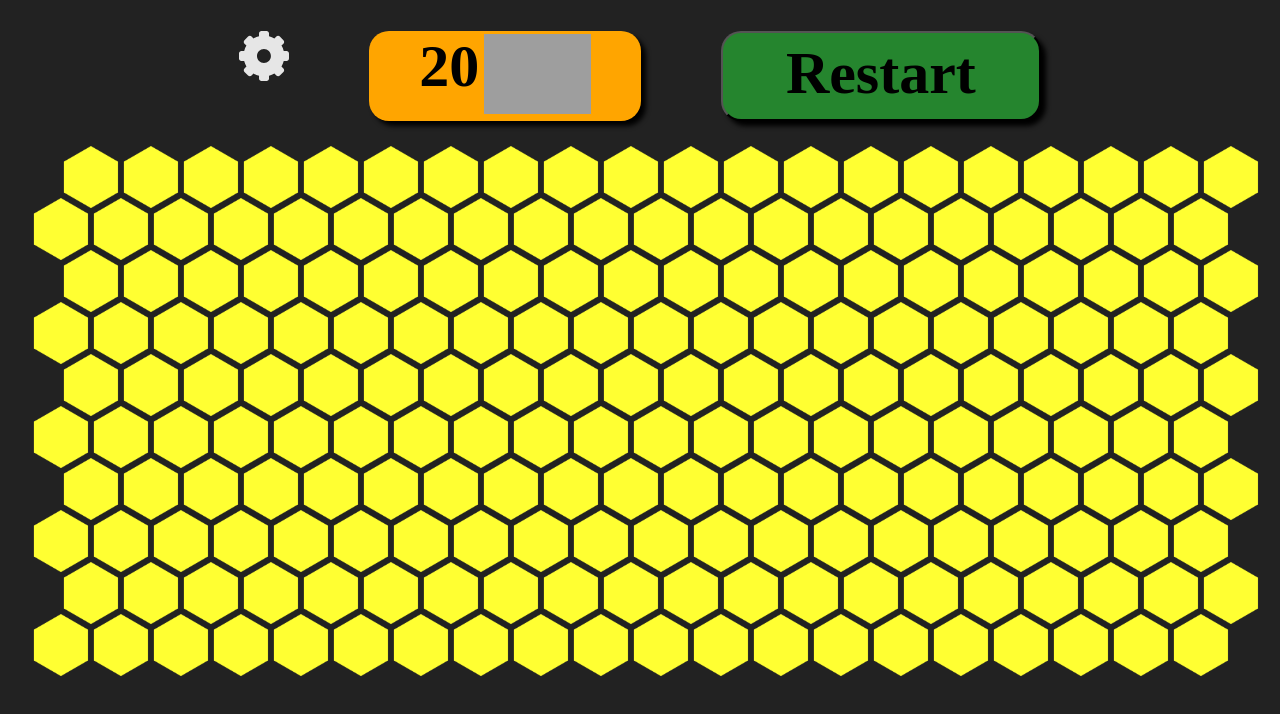
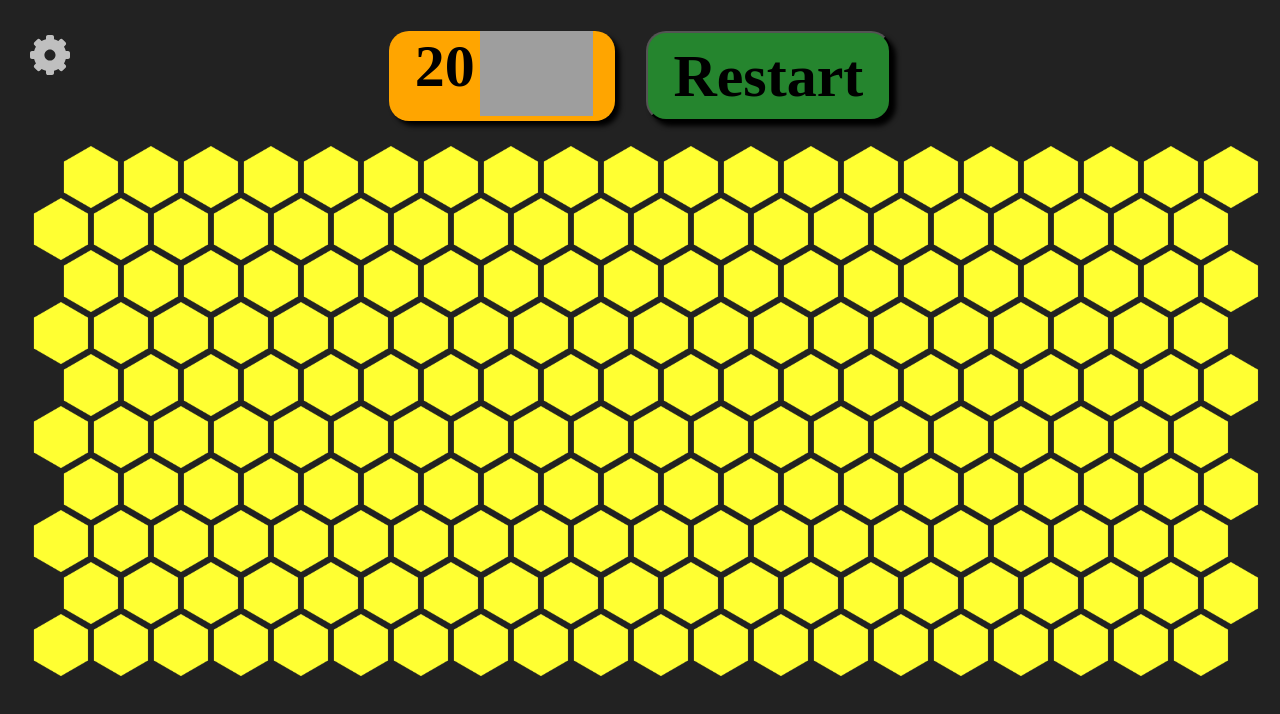
Before and after one commit to kauer3/beesweeper-web, a React (Create React App) app: page / in a window 1280 px wide. Shown: the top 714 px of the page. Built offline with nearby package versions, Linux system fonts and the light colour scheme; grey boxes are pictures that could not be loaded.

Commit message:
Fix config drawer

```diff
--- a/src/components/cell/index.js
+++ b/src/components/cell/index.js
@@ -38,10 +38,11 @@ export default function Cell({cell, gameOver, setGameOver, countRevealed, getEmp
   useEffect(() => {
     if (!hidden) {
       if (cell.nearBombs === 0) {
+      // TODO check if is called on other cell props changes
         getEmptyCells(cell);
       }
     }
-  }, [hidden, cell.nearBombs])
+  }, [hidden, cell])
 
   return (
     <CellContainer
--- a/src/components/grid/index.js
+++ b/src/components/grid/index.js
@@ -3,9 +3,11 @@ import Drawer from '@material-ui/core/Drawer';
 import TextField from '@material-ui/core/TextField';
 import Button from '@material-ui/core/Button';
 import Cell from '../../components/cell/index';
-import {GridContainer, Header, Counter} from './styles'
+import {GridContainer, Header, Counter, Config, Icon} from './styles'
 import bee from '../../assets/bee2.png'
 import gear from '../../assets/gear.svg'
+import confirm from '../../assets/confirm.svg'
+import cancel from '../../assets/cancel.svg'
 
 export default function Grid() {
   const [gameOver, setGameOver] = useState(false);
@@ -154,9 +156,9 @@ export default function Grid() {
   //   // console.log(parseInt(configEditing.rows.toString().match( /\d+/g )))
   // }, [configEditing.rows]);
 
-  useEffect(() => {
-    console.log(revealed);
-  }, [revealed]);
+  // useEffect(() => {
+  //   console.log(revealed);
+  // }, [revealed]);
 
   useEffect(() => {
     if (!gameOver) {
@@ -170,12 +172,12 @@ export default function Grid() {
     setBees(config.mines - flagCounter);
   }, [flagCounter, config]);
 
-  useEffect(() => {
-    createGrid();
-  }, [config]);
+  // useEffect(() => {
+  //   createGrid();
+  // }, [config]);
 
   useEffect(() => {
-    console.log(config.mines - minesFlagged === 0 && config.rows * config.cols - config.mines === revealed);
+    // console.log(config.mines - minesFlagged === 0 && config.rows * config.cols - config.mines === revealed);
     if (config.mines - minesFlagged === 0 && config.rows * config.cols - config.mines === revealed) {
       setVictory(true);
       setGameOver(true);
@@ -187,25 +189,25 @@ export default function Grid() {
       <Drawer anchor="top" open={drawerOpen} onClose={() => {
         setDrawerOpen(false)
         setConfigEditing({...config});
-      }} style={{ padding: '50px'}}>
-        <form>
+      }}>
+        <form style={{display: 'inline-flex', gap: '20px', justifyContent: 'center'}}>
           <TextField
             id="rows"
             type="number"
-            inputProps={{min: "1", step: "1", autocomplete: "off", onKeyPress: (e) => {if (e.key === ',') e.preventDefault()}}}
+            inputProps={{min: "1", step: "1", autoComplete: "off", onKeyPress: (e) => {if (e.key === ',') e.preventDefault()}}}
             label="Rows"
             variant="outlined"
             value={configEditing.rows}
             error={configEditing.rows < 1 || configEditing.rows % 1 !== 0}
             onChange={(e) => {
-              if ((/[^0-9]/).test(e.nativeEvent.data) && e.nativeEvent.data !== null) {
+              if (e.nativeEvent.data && (/[^0-9]/).test(e.nativeEvent.data) && e.nativeEvent.data !== null) {
                 e.preventDefault();
               } else {
                 setConfigEditing({...configEditing, rows: e.target.value.replace(/[^0-9]+/g,"")})
               }
             }}
             onBlur={() => {
-              if (configEditing.rows.slice(0, 1) === '0') {
+              if (configEditing.rows.toString().slice(0, 1) === '0') {
                 let rows = configEditing.rows;
                 while (rows.slice(0, 1) === '0') {
                   rows = rows.slice(1);
@@ -222,20 +224,21 @@ export default function Grid() {
           <TextField
             id="cols"
             type="number"
-            inputProps={{min: "1", step: "1", autocomplete: "off", onKeyPress: (e) => {if (e.key === ',') e.preventDefault()}}}
+            inputProps={{min: "1", step: "1", autoComplete: "off", onKeyPress: (e) => {if (e.key === ',') e.preventDefault()}}}
             label="Columns"
             variant="outlined"
             value={configEditing.cols}
             error={configEditing.cols < 1 || configEditing.cols % 1 !== 0}
             onChange={(e) => {
-              if ((/[^0-9]/).test(e.nativeEvent.data) && e.nativeEvent.data !== null) {
+              if (e.nativeEvent.data && (/[^0-9]/).test(e.nativeEvent.data) && e.nativeEvent.data !== null) {
                 e.preventDefault();
               } else {
                 setConfigEditing({...configEditing, cols: e.target.value.replace(/[^0-9]+/g,"")})
               }
             }}
             onBlur={() => {
-              if (configEditing.cols.slice(0, 1) === '0') {
+
+              if (configEditing.cols.toString().slice(0, 1) === '0') {
                 let cols = configEditing.cols;
                 while (cols.slice(0, 1) === '0') {
                   cols = cols.slice(1);
@@ -252,15 +255,16 @@ export default function Grid() {
           <TextField
             id="bees"
             type="number"
-            inputProps={{min: "1", max: configEditing.rows * configEditing.cols - 1, step: "1", autocomplete: "off", onKeyPress: (e) => {if (e.key === ',') e.preventDefault()}}}
+            inputProps={{min: "1", max: configEditing.rows * configEditing.cols - 1, step: "1", autoComplete: "off", onKeyPress: (e) => {if (e.key === ',') e.preventDefault()}}}
             label="Bees"
             variant="outlined"
             value={configEditing.mines}
             error={configEditing.mines < 1 || configEditing.mines >= configEditing.rows * configEditing.cols}
             onChange={(e) => {
-              console.log(configEditing.mines.slice(-1));
-              if (e.target.value.slice(-1) !== "." && e.target.value.slice(-1) !== ",") {
-                setConfigEditing({...configEditing, mines: e.target.value});
+              if (e.nativeEvent.data && (/[^0-9]/).test(e.nativeEvent.data) && e.nativeEvent.data !== null) {
+                e.preventDefault();
+              } else {
+                setConfigEditing({...configEditing, mines: e.target.value.replace(/[^0-9]+/g,"")})
               }
             }}
             onBlur={() => {
@@ -276,22 +280,37 @@ export default function Grid() {
               }
             }}
           />
-          <Button type="submit" onClick={(e) => {
+          <Button
+            style={{height: '55px', width: '45px', padding: '0', marginLeft: '-10px'}}
+            onClick={(e) => {
+              setDrawerOpen(false);
+              setConfigEditing(config);
+          }}>
+            <Icon cancel src={cancel} alt="Cancel" />
+          </Button>
+          <Button
+            type="submit"
+            style={{height: '55px', width: '45px', padding: '0', marginLeft: '-20px'}}
+            onClick={(e) => {
             e.preventDefault();
             setDrawerOpen(false);
             console.log(config, configEditing);
             console.log(config !== configEditing);
             if (config !== configEditing && configEditing.mines < configEditing.rows * configEditing.cols) {
               setConfig(configEditing);
+              setGameOver(true);
+              restart();
             }
             // return false;
-          }}>Apply</Button>
+          }}>
+            <Icon src={confirm} alt="Confirm" />
+          </Button>
         </form>
       </Drawer>
+      <Config src={gear} alt="configure" onClick={() => {
+        setDrawerOpen(true);
+      }} />
       <Header>
-        <img src={gear} alt="configure" onClick={() => {
-          setDrawerOpen(true);
-        }} style={{ height: '50px', width: '50px', filter: 'invert(90%)' }} />
         <Counter victory={victory}>
           {gameOver && gameOver !== "reset" ? (victory ? "Victory!" : "You lost") : (
             <>
@@ -301,7 +320,7 @@ export default function Grid() {
         </Counter>
         <button onClick={() => {
           restart();
-        }} style={{width: '320px'}}>Restart</button>
+        }} style={{padding: '0 2% 0 2%'}}>Restart</button>
       </Header>
       <GridContainer
         cols={config.cols}
--- a/src/components/grid/styles.js
+++ b/src/components/grid/styles.js
@@ -3,7 +3,7 @@ import styled from 'styled-components'
 export const Header = styled.div`
   display: inline-flex;
   justify-content: center;
-  gap: 80px;
+  gap: 2.5%;
   padding: 23px 0 23px 0;
   text-align: center;
   width: 100%;
@@ -38,7 +38,7 @@ export const Counter = styled.div`
   float: left;
   height: 90px;
   // width: ${props => props.victory ? '400px' : '250px'};
-  padding: 0 50px 0 50px;
+  padding: 0 1.7% 0 2%;
   border-radius: 20px;
   text-align: center;
   font-family: cursive;
@@ -54,8 +54,15 @@ export const Counter = styled.div`
   }
   img {
     float: right;
-    height: 80px;
-    margin-top: 3px;
+    height: 85px;
+    transition: ease-out 0.5s;
+  }
+  :hover {
+    filter: saturate(200%);
+    img {
+      transform: scale(1.1) skew(-2deg, -2deg);
+      transition: ease-out 0.5s;
+    }
   }
 `
 
@@ -69,3 +76,30 @@ export const GridContainer = styled.div`
   column-gap: 5px;
   row-gap: 5px;
 `
+
+export const Config = styled.img`
+  height: 40px;
+  filter: invert(75%);
+  position: absolute;
+  left: 30px;
+  top: 35px;
+  transition: ease-out 0.3s;
+  cursor: pointer;
+  :hover {
+    transform: scale(1.15) rotate(180deg);
+    filter: invert(90%);
+    transition: ease-out 0.3s;
+  }
+`
+
+export const Icon = styled.img`
+  height: ${props => props.cancel ? '25px' : '30px'};
+  padding:  ${props => props.cancel ? '13px 15px 12px 15px' : '12px 15px 13px 15px'};
+  transition: ease-out 0.3s;
+  cursor: pointer;
+  :hover {
+    transform: scale(1.1);
+    filter: saturate(200%) drop-shadow(0px 0px 15px #${props => props.cancel ? '870000' : '00aa00'});
+    transition: ease-out 0.3s;
+  }
+`
--- a/src/index.js
+++ b/src/index.js
@@ -18,7 +18,7 @@ const GlobalStyle = createGlobalStyle`
         bottom: auto;
         height: auto;
         max-height: 100%;
-        padding: 20px;
+        padding: 35px;
         background: #222;
         color: white;
         text-align: center;
@@ -27,14 +27,14 @@ const GlobalStyle = createGlobalStyle`
         }
         .MuiInputBase-input {
           width: 60px;
-          margin-right: 20px;
+          // margin-right: 20px;
           text-align: center;
-          color: white;
+          color: #bbb;
         }
         .MuiOutlinedInput-notchedOutline {
           border-color: #333;
           width: 60px;
-          margin-right: 20px;
+          // margin-right: 20px;
         }
     }
   }
```
Also changed, not shown: src/assets/cancel.svg (added), src/assets/confirm.svg (added).
